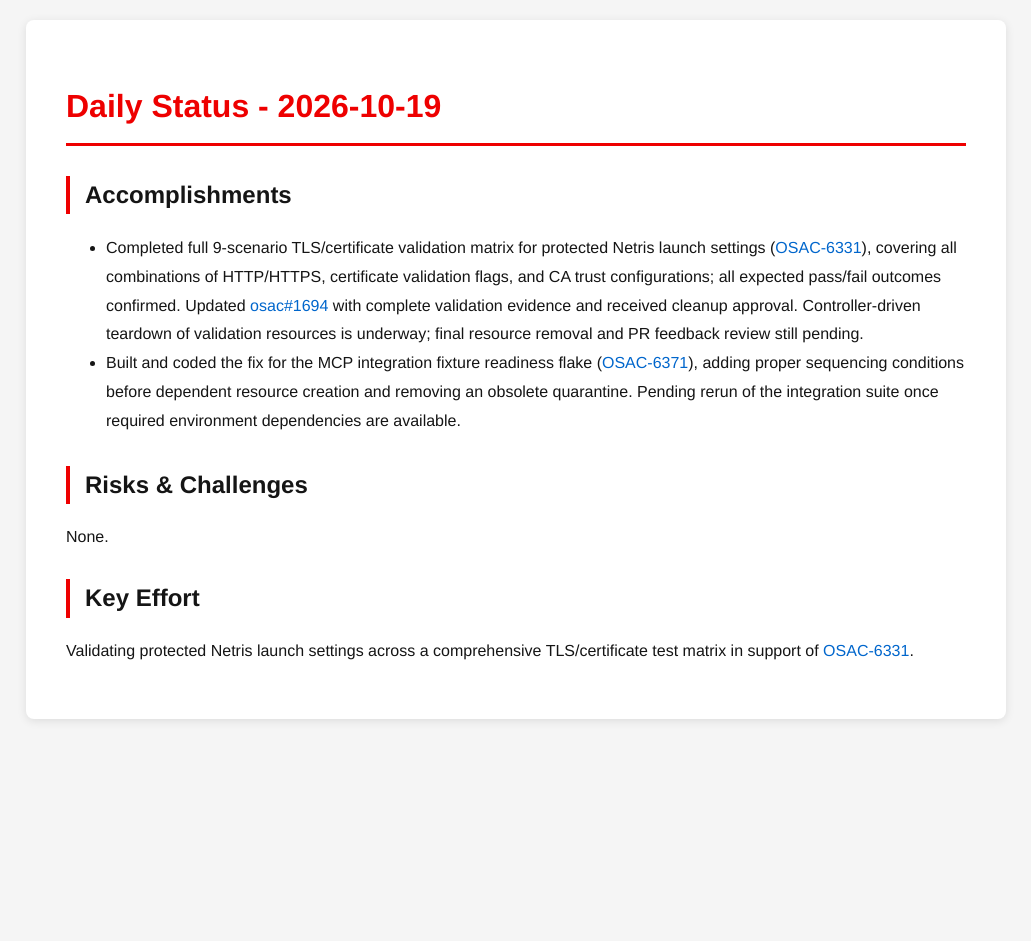
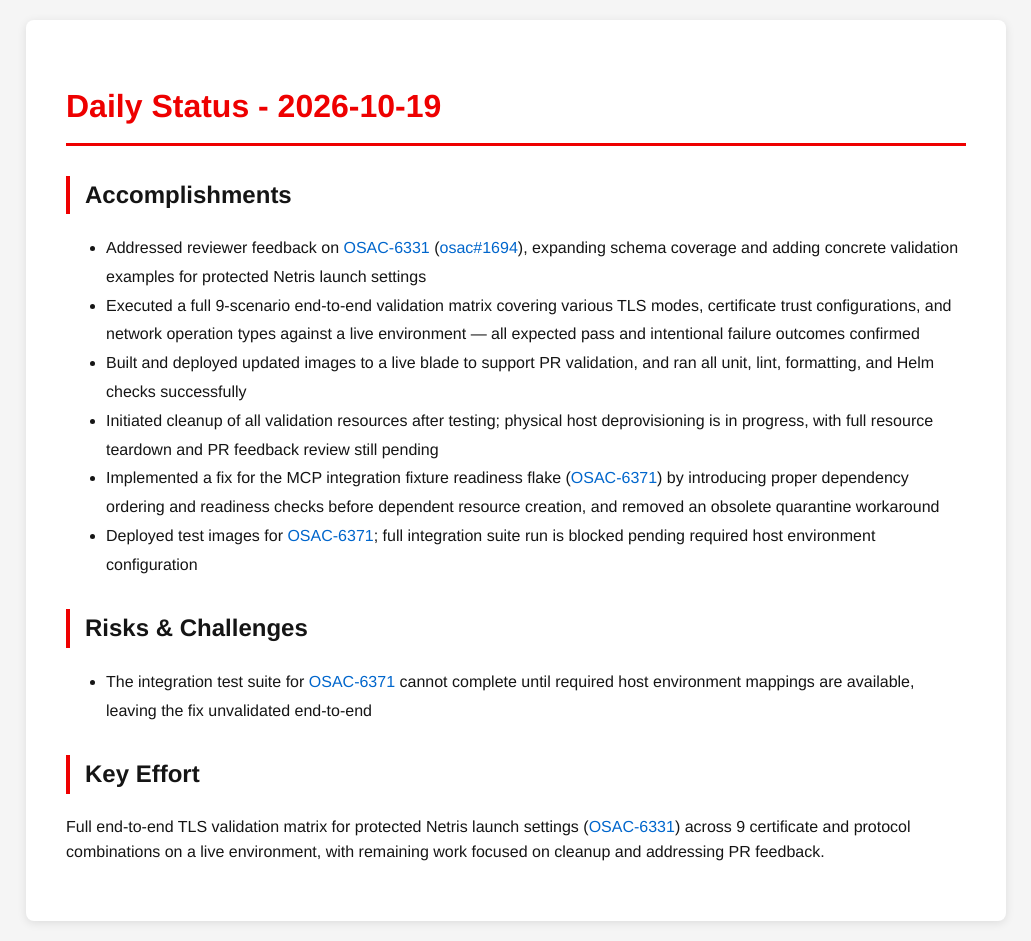
Before and after one commit to tzvatot/daily-status, a Jekyll site: the page built from 2026-10-19.md, in a window 1280 px wide. Shown: the whole page, without its empty margins (124-1155 px from the left). Built offline with Jekyll 4.4.1, drawn with Linux system fonts in a browser that asks for light colours; before the commit the page ends 900 px from its top, so only the background shows below that.

Commit message:
Daily status update - 2026-10-19

```diff
--- a/2026-10-19.md
+++ b/2026-10-19.md
@@ -7,11 +7,15 @@
 # Daily Status - 2026-10-19
 
 ## Accomplishments
-- Completed full 9-scenario TLS/certificate validation matrix for protected Netris launch settings ([OSAC-6331](https://redhat.atlassian.net/browse/OSAC-6331)), covering all combinations of HTTP/HTTPS, certificate validation flags, and CA trust configurations; all expected pass/fail outcomes confirmed. Updated [osac#1694](https://github.com/osac-project/osac/pull/1694) with complete validation evidence and received cleanup approval. Controller-driven teardown of validation resources is underway; final resource removal and PR feedback review still pending.
-- Built and coded the fix for the MCP integration fixture readiness flake ([OSAC-6371](https://redhat.atlassian.net/browse/OSAC-6371)), adding proper sequencing conditions before dependent resource creation and removing an obsolete quarantine. Pending rerun of the integration suite once required environment dependencies are available.
+- Addressed reviewer feedback on [OSAC-6331](https://redhat.atlassian.net/browse/OSAC-6331) ([osac#1694](https://github.com/osac-project/osac/pull/1694)), expanding schema coverage and adding concrete validation examples for protected Netris launch settings
+- Executed a full 9-scenario end-to-end validation matrix covering various TLS modes, certificate trust configurations, and network operation types against a live environment — all expected pass and intentional failure outcomes confirmed
+- Built and deployed updated images to a live blade to support PR validation, and ran all unit, lint, formatting, and Helm checks successfully
+- Initiated cleanup of all validation resources after testing; physical host deprovisioning is in progress, with full resource teardown and PR feedback review still pending
+- Implemented a fix for the MCP integration fixture readiness flake ([OSAC-6371](https://redhat.atlassian.net/browse/OSAC-6371)) by introducing proper dependency ordering and readiness checks before dependent resource creation, and removed an obsolete quarantine workaround
+- Deployed test images for [OSAC-6371](https://redhat.atlassian.net/browse/OSAC-6371); full integration suite run is blocked pending required host environment configuration
 
 ## Risks & Challenges
-None.
+- The integration test suite for [OSAC-6371](https://redhat.atlassian.net/browse/OSAC-6371) cannot complete until required host environment mappings are available, leaving the fix unvalidated end-to-end
 
 ## Key Effort
-Validating protected Netris launch settings across a comprehensive TLS/certificate test matrix in support of [OSAC-6331](https://redhat.atlassian.net/browse/OSAC-6331).
+Full end-to-end TLS validation matrix for protected Netris launch settings ([OSAC-6331](https://redhat.atlassian.net/browse/OSAC-6331)) across 9 certificate and protocol combinations on a live environment, with remaining work focused on cleanup and addressing PR feedback.
```
